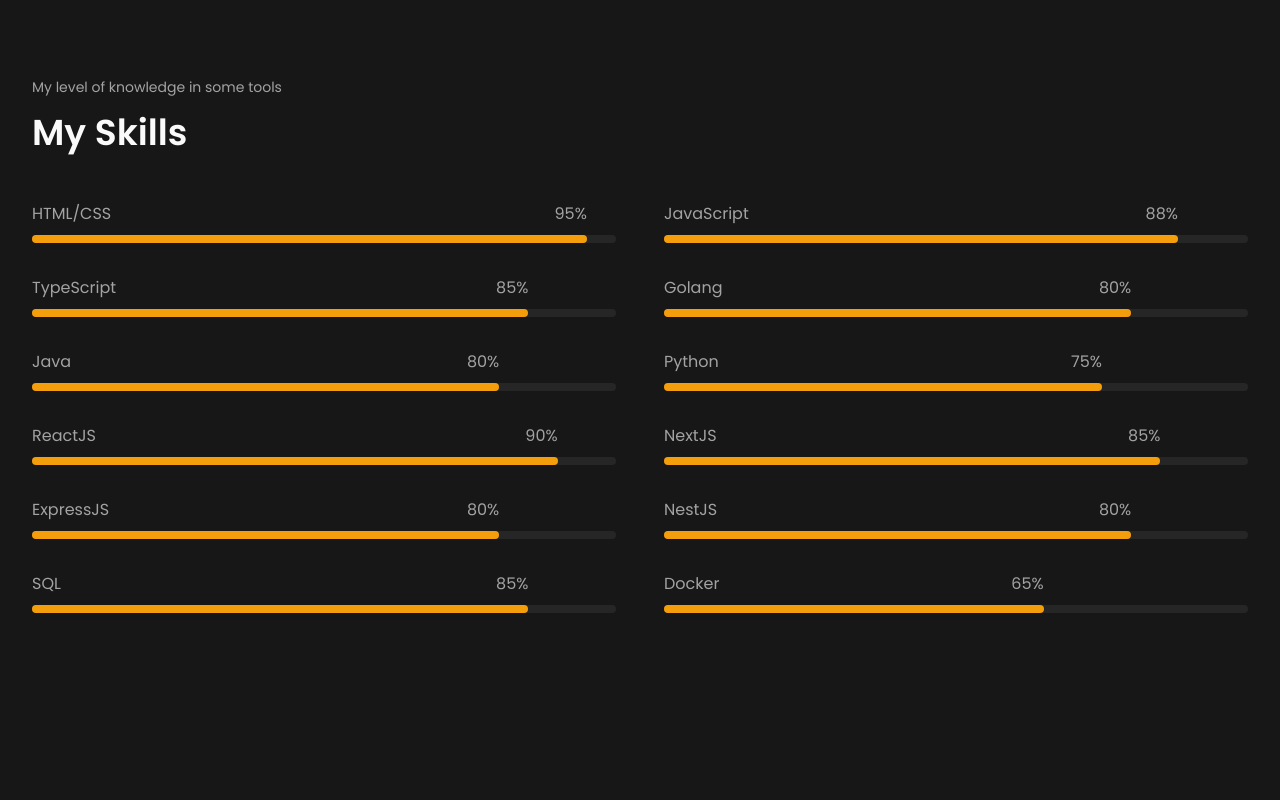
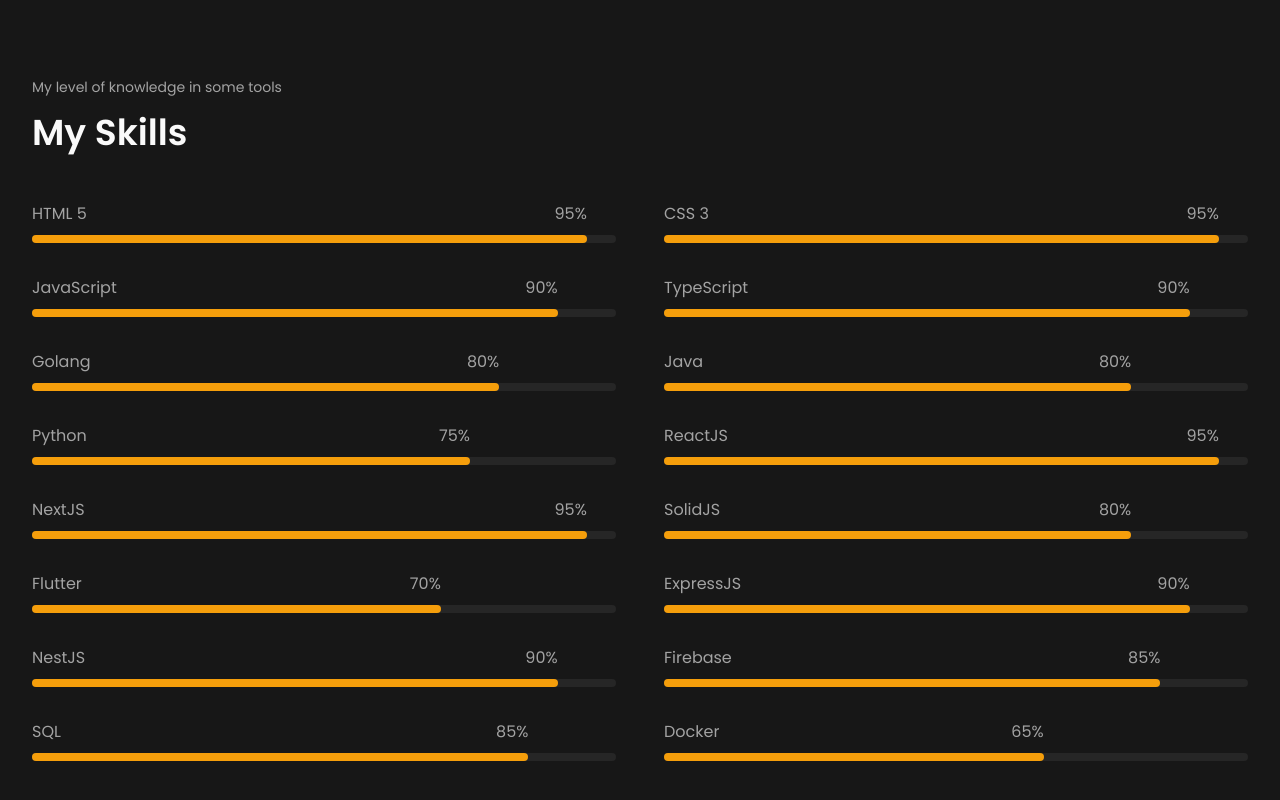
Before and after one commit to teytattze/tatSmartDev, a Next.js app: page /resume in a window 1280 px wide. Shown: the part 1150-1950 px from the top of the page. Before the commit the page ends 1859 px from the top, so only its background shows below. Built offline with nearby package versions, Linux system fonts and the light colour scheme; no server answers; a web font is replaced by a local one.

Commit message:
update personal details

```diff
--- a/src/modules/personal/personal-about.data.ts
+++ b/src/modules/personal/personal-about.data.ts
@@ -7,6 +7,12 @@
   DeviceMobileIcon,
   SupportIcon,
 } from '@heroicons/react/solid';
+import {
+  PERSONAL_AGE,
+  PERSONAL_EMAIL,
+  PERSONAL_FULLNAME,
+  PERSONAL_LOCATION,
+} from './personal.const';
 
 export interface IAboutDesc {
   title: string;
@@ -14,8 +20,9 @@
 }
 
 export const aboutDesc: IAboutDesc = {
-  title: "I'm Tat Tze Tey, a Software Engineer and Fullstack Web Developer",
-  desc: 'I am from Malaysia and I also have been building websites for several years, which comply with the latest trends and technologies. I provide the solution to help businesses or individuals by converting their vision and ideas into applications. Feel free to DM me for further equiries!',
+  title:
+    "I'm Liam Tat Tze Tey, a Software Engineer and Fullstack Web Developer",
+  desc: "I was born in Malaysia, but I'm living in London, UK. In the past two years, I have been learning web and mobile app development, which comply with the latest trends and technologies. I provide the solution to help businesses or individuals by converting their vision and ideas into applications. Feel free to DM me for further equiries!",
 };
 
 export interface IAboutPersonal {
@@ -26,19 +33,19 @@
 export const aboutPersonal: IAboutPersonal[] = [
   {
     title: 'Name',
-    content: 'Tat Tze Tey',
+    content: PERSONAL_FULLNAME,
   },
   {
     title: 'Age',
-    content: '21',
+    content: PERSONAL_AGE,
   },
   {
     title: 'From',
-    content: 'Selangor, Malaysia',
+    content: PERSONAL_LOCATION,
   },
   {
     title: 'Email',
-    content: 'tattzetey@gmail.com',
+    content: PERSONAL_EMAIL,
   },
 ];
 
--- a/src/modules/personal/personal-contact.data.ts
+++ b/src/modules/personal/personal-contact.data.ts
@@ -5,6 +5,12 @@
   PhoneIcon,
   UserIcon,
 } from '@heroicons/react/solid';
+import {
+  PERSONAL_EMAIL,
+  PERSONAL_FULLNAME,
+  PERSONAL_LOCATION,
+  PERSONAL_MOBILE_NO,
+} from './personal.const';
 
 export interface IContactInfo {
   title: string;
@@ -15,22 +21,22 @@
 export const contactInfo: IContactInfo[] = [
   {
     title: 'Name',
-    content: 'Tat Tze Tey',
+    content: PERSONAL_FULLNAME,
     Icon: UserIcon,
   },
   {
     title: 'Location',
-    content: 'Selangor, Malaysia',
+    content: PERSONAL_LOCATION,
     Icon: LocationMarkerIcon,
   },
   {
     title: 'Mobile No',
-    content: '+60 16 717 8068',
+    content: PERSONAL_MOBILE_NO,
     Icon: PhoneIcon,
   },
   {
     title: 'E-mail',
-    content: 'tattzetey@gmail.com',
+    content: PERSONAL_EMAIL,
     Icon: MailIcon,
   },
 ];
--- a/src/modules/personal/personal-resume.data.ts
+++ b/src/modules/personal/personal-resume.data.ts
@@ -48,16 +48,20 @@
 
 export const resumeSkills: IResumeSkill[] = [
   {
-    title: 'HTML/CSS',
+    title: 'HTML 5',
+    progress: 95,
+  },
+  {
+    title: 'CSS 3',
     progress: 95,
   },
   {
     title: 'JavaScript',
-    progress: 88,
+    progress: 90,
   },
   {
     title: 'TypeScript',
-    progress: 85,
+    progress: 90,
   },
   {
     title: 'Golang',
@@ -73,19 +77,31 @@
   },
   {
     title: 'ReactJS',
+    progress: 95,
+  },
+  {
+    title: 'NextJS',
+    progress: 95,
+  },
+  {
+    title: 'SolidJS',
+    progress: 80,
+  },
+  {
+    title: 'Flutter',
+    progress: 70,
+  },
+  {
+    title: 'ExpressJS',
     progress: 90,
   },
   {
-    title: 'NextJS',
-    progress: 85,
+    title: 'NestJS',
+    progress: 90,
   },
   {
-    title: 'ExpressJS',
-    progress: 80,
-  },
-  {
-    title: 'NestJS',
-    progress: 80,
+    title: 'Firebase',
+    progress: 85,
   },
   {
     title: 'SQL',
--- /dev/null
+++ b/src/modules/personal/personal.const.ts
@@ -0,0 +1,5 @@
+export const PERSONAL_FULLNAME = 'Liam Tat Tze Tey';
+export const PERSONAL_AGE = '21';
+export const PERSONAL_EMAIL = 'tattze.tey@tatsmartdev.com';
+export const PERSONAL_MOBILE_NO = '+60 16 717 8068 | +44 79 0245 3932';
+export const PERSONAL_LOCATION = 'London, UK';
```
